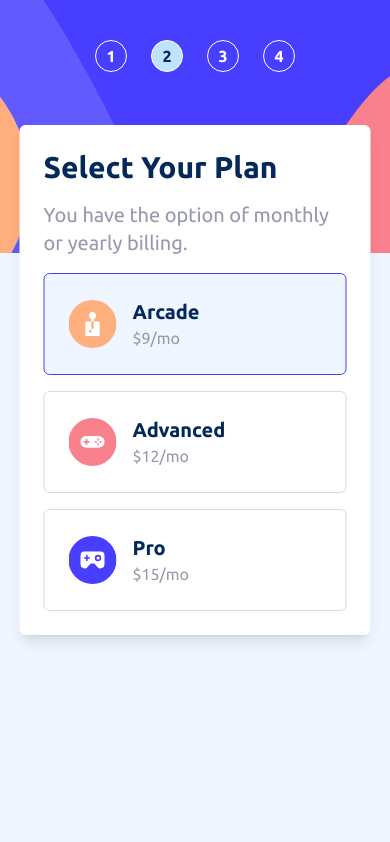
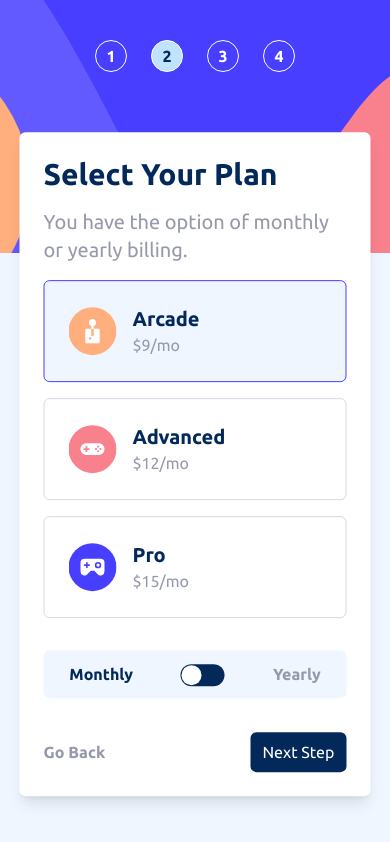
Before and after one commit to Xgiii/multi-step-form, a Next.js app: page /select-plan in a window 390 px wide. Built offline with nearby package versions, Linux system fonts and the light colour scheme.

Commit message:
step 2 and full responsive design

```diff
--- a/app/layout.tsx
+++ b/app/layout.tsx
@@ -18,9 +18,9 @@ export default function RootLayout({
     <html className={ubuntu.className}>
       <head></head>
       <body className='bg-magnolia md:max-h-[100vh]'>
-        <main className='md:bg-white md:rounded-md md:flex md:mx-auto md:mt-32 md:w-[70vw] md:h-[70vh] md:p-4'>
+        <main className='md:bg-white md:rounded-md md:flex md:mx-auto md:mt-32 md:w-[95vw] lg:w-[80vw] lg:h-[70vh] md:p-4 max-w-[1024px]'>
           <MainHeader />
-          <main className='absolute left-[50%] top-[45%] translate-x-[-50%] translate-y-[-50%] w-[90vw] h-auto rounded-md bg-white shadow-lg md:hidden'>
+          <main className='absolute left-[50%] top-[55%] translate-x-[-50%] translate-y-[-50%] w-[90vw] h-auto rounded-md bg-white shadow-lg md:hidden'>
             <div className='md:hidden'>{children}</div>
           </main>
           <div className='hidden md:block ml-4'>{children}</div>
--- a/app/page.tsx
+++ b/app/page.tsx
@@ -54,11 +54,11 @@ function HomePage() {
               className='border border-cool-gray p-3 rounded-md outline-marine-blue'
             />
           </div>
-          <div className='absolute bottom-[-27vh] left-[-10vw] w-[105vw] h-[10vh] bg-white md:hidden'>
-            <div className='flex justify-end px-[5vw] py-[2vh]'>
-              <button className='main-btn'>Next Step</button>
-            </div>
+
+          <div className='flex justify-end py-[2vh] md:hidden'>
+            <button className='main-btn'>Next Step</button>
           </div>
+
           <div className='hidden md:flex justify-end md:py-4 lg:py-12'>
             <button className='main-btn'>Next Step</button>
           </div>
--- a/app/select-plan/page.tsx
+++ b/app/select-plan/page.tsx
@@ -1,13 +1,15 @@
 'use client';
 
 import { useState } from 'react';
+import ReactSwitch from 'react-switch';
 import Card from '../../components/Card';
 
 function SelectPlan() {
   const [activeCard, setActiveCard] = useState(1);
+  const [checked, setChecked] = useState(false);
 
   return (
-    <div className='p-6 md:p-12'>
+    <div className='p-6 md:px-12 md:pt-12'>
       <h1 className='text-3xl text-marine-blue font-bold'>Select Your Plan</h1>
       <p className='text-xl text-cool-gray my-4'>
         You have the option of monthly or yearly billing.
@@ -18,22 +20,67 @@ function SelectPlan() {
           active={activeCard === 1}
           onClick={() => setActiveCard(1)}
           iconSrc='/icon-arcade.svg'
-          price={9}
+          price={checked ? 90 : 9}
+          yearly={checked}
         />
         <Card
           label='Advanced'
           active={activeCard === 2}
           onClick={() => setActiveCard(2)}
           iconSrc='/icon-advanced.svg'
-          price={12}
+          price={checked ? 120 : 12}
+          yearly={checked}
         />
         <Card
           label='Pro'
           active={activeCard === 3}
           onClick={() => setActiveCard(3)}
           iconSrc='/icon-pro.svg'
-          price={15}
+          price={checked ? 150 : 15}
+          yearly={checked}
         />
+      </div>
+      <div className='bg-magnolia flex items-center justify-center space-x-12 rounded-md mt-8 h-12'>
+        <h2
+          className={`font-bold ${
+            !checked ? 'text-marine-blue' : 'text-cool-gray'
+          }`}
+        >
+          Monthly
+        </h2>
+        <label>
+          <ReactSwitch
+            onChange={(nextChecked) => setChecked(nextChecked)}
+            checked={checked}
+            onColor='#02295a'
+            offColor='#02295a'
+            checkedIcon={false}
+            uncheckedIcon={false}
+            width={44}
+            height={22}
+            className='mt-2 outline-none'
+          />
+        </label>
+        <h2
+          className={`font-bold ${
+            checked ? 'text-marine-blue' : 'text-cool-gray'
+          }`}
+        >
+          Yearly
+        </h2>
+      </div>
+      <div className='flex justify-between pt-[4vh] md:hidden'>
+        <button className='text-cool-gray font-bold hover:text-marine-blue'>
+          Go Back
+        </button>
+        <button className='main-btn'>Next Step</button>
+      </div>
+
+      <div className='hidden md:flex justify-between items-center md:py-4 lg:py-12'>
+        <button className='text-cool-gray font-bold hover:text-marine-blue'>
+          Go Back
+        </button>
+        <button className='main-btn'>Next Step</button>
       </div>
     </div>
   );
--- a/components/Card.tsx
+++ b/components/Card.tsx
@@ -6,18 +6,21 @@ function Card(props: {
   label: string;
   iconSrc: string;
   price: number;
+  yearly?: boolean;
 }) {
   return (
     <div
       onClick={props.onClick}
-      className={`w-full lg:w-40 border border-light-gray rounded-md p-6 cursor-pointer flex space-x-4 md:flex-col md:space-y-8 md:space-x-0 ${
+      className={`w-full lg:w-40 border border-light-gray rounded-md p-6 cursor-pointer flex space-x-4 md:flex-col md:space-y-8 md:space-x-0 hover:border-purplish-blue hover:bg-magnolia ${
         props.active && 'border-purplish-blue bg-magnolia'
       }`}
     >
       <Image src={props.iconSrc} alt='icon' width={48} height={48} />
       <div className='flex flex-col'>
         <h2 className='text-xl text-marine-blue font-bold'>{props.label}</h2>
-        <p className='text-cool-gray'>${props.price}/mo</p>
+        <p className='text-cool-gray'>
+          ${props.price}/{props.yearly ? 'yr' : 'mo'}
+        </p>
       </div>
     </div>
   );
--- a/components/MainHeader.tsx
+++ b/components/MainHeader.tsx
@@ -22,7 +22,7 @@ function MainHeader() {
   }, [pathname]);
 
   return (
-    <header className='relative w-full h-[30vh] md:w-[20vw] md:h-[66vh]'>
+    <header className='relative w-full h-[30vh] md:w-[30vw] lg:w-[20vw] md:h-[66vh]'>
       <Image
         src='/bg-sidebar-mobile.svg'
         alt='img'
--- a/package.json
+++ b/package.json
@@ -11,7 +11,8 @@
     "js-cookie": "^3.0.1",
     "next": "latest",
     "react": "18.2.0",
-    "react-dom": "18.2.0"
+    "react-dom": "18.2.0",
+    "react-switch": "^7.0.0"
   },
   "devDependencies": {
     "@types/node": "18.11.3",
--- a/styles/globals.css
+++ b/styles/globals.css
@@ -3,5 +3,5 @@
 @tailwind utilities;
 
 .main-btn {
-  @apply text-white bg-marine-blue px-4 py-3 rounded-md;
+  @apply text-white bg-marine-blue px-3 py-2 lg:px-4 lg:py-3 rounded-md;
 }
```
Also changed, not shown: 2 other files (tests, documents, lock files or other folders).
